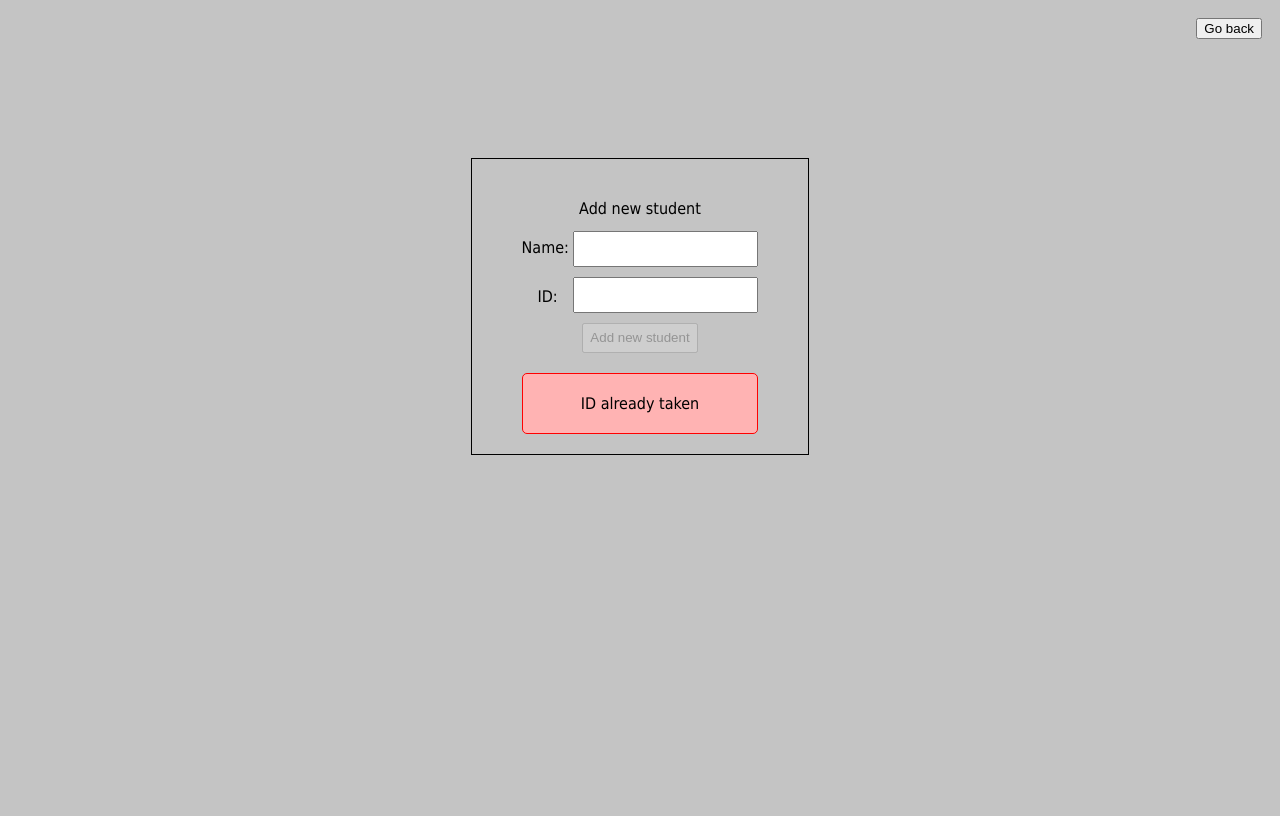
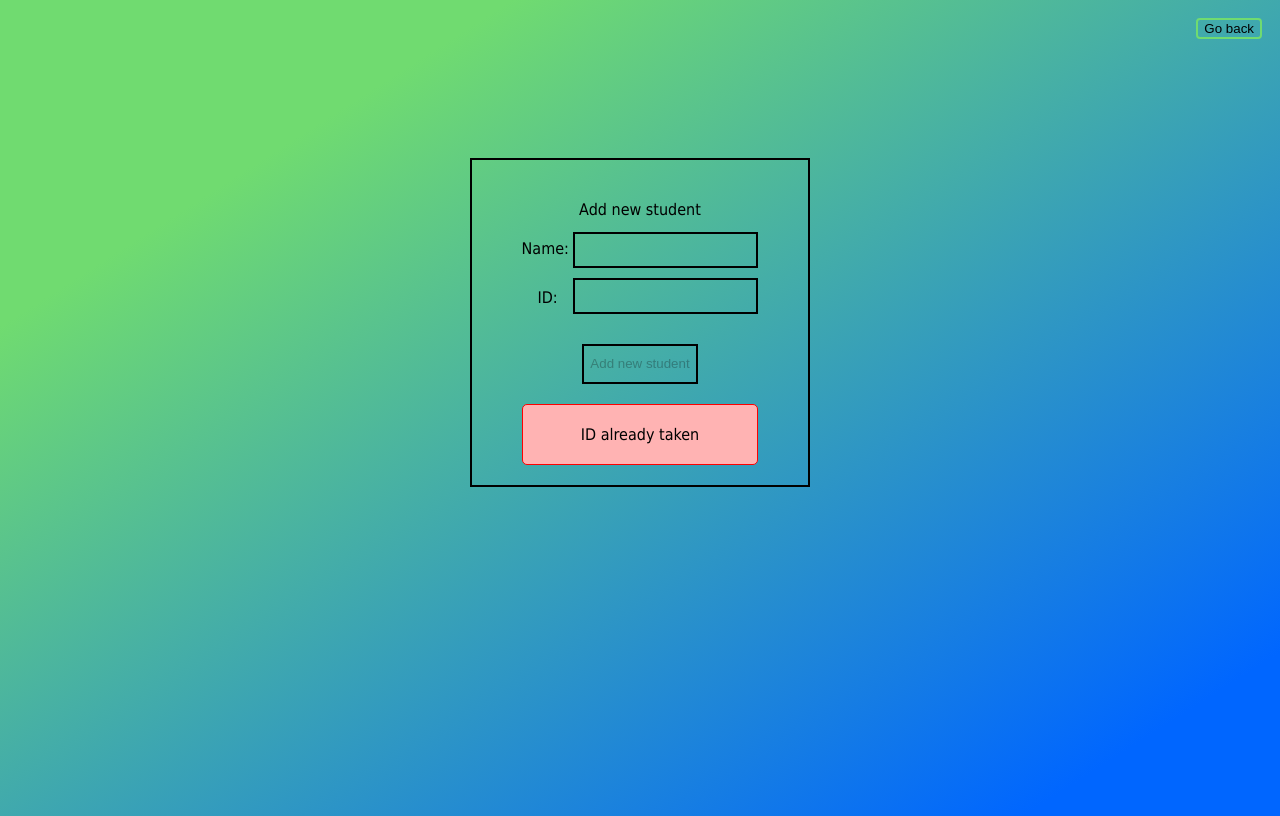
Before and after one commit to JPeace-Studios/Scanner, a PHP site: page /addingstudent.php in a window 1280 px wide. Before the commit the page ends 455 px from the top, so only its background shows below. Run offline with PHP 8.4, Linux system fonts and the light colour scheme; a user stored in the database is signed in.

Commit message:
Style and look update
Dodano:
- w style.css - niesamowite efekty wizualne
- w innych - nowe id i klasy do pliku css; efekty wizualne w javascript

```diff
--- a/addingstudent.php
+++ b/addingstudent.php
@@ -26,7 +26,7 @@ if (!isset($_SESSION['logged']))
       <input id="nameInput" class="normalInput" name="name" oninput="lockButton()"><br>
       <label>ID:</label>
       <input type="number" id="idInput" class="normalInput" name="id" oninput="lockButton()"><br>
-      <input id="submitStudent" type="submit" class="normalInput" value="Add new student">
+      <input id="submitButton" type="submit" value="Add new student">
       <?php
       if(isset($_SESSION['idTaken']))
       {
@@ -43,11 +43,13 @@ if (!isset($_SESSION['logged']))
     var idValue = document.forms["loginBox"]["idInput"].value;
     if (nameValue == null || nameValue == "" || idValue == null || idValue == "")
     {
-      document.getElementById("submitStudent").disabled = true;
+      document.getElementById("submitButton").disabled = true;
+      document.getElementById("submitButton").style.cursor = 'not-allowed';
     }
     else
     {
-      document.getElementById("submitStudent").disabled = false;
+      document.getElementById("submitButton").disabled = false;
+      document.getElementById("submitButton").style.cursor = 'pointer';
     }
   }
   lockButton();
--- a/adminpanel.php
+++ b/adminpanel.php
@@ -21,8 +21,8 @@ if (!isset($_SESSION['logged']))
   </div>
   <div id="loginWrapper">
     Admin Panel
-    <button onclick="location.replace('addingstudent.php')">Add new student</button>
-    <button onclick="location.replace('addinglesson.php')">Add new lesson</button>
+    <button id="panelButton" onclick="location.replace('addingstudent.php')">Add new student</button>
+    <button id="panelButton" onclick="location.replace('addinglesson.php')">Add new lesson</button>
     <?php
     require_once "connect.php";
 
@@ -38,7 +38,7 @@ if (!isset($_SESSION['logged']))
       if ($result = @$connect-> query($sql))
       {
         echo "<style> td {padding: 10px; } </style>";
-        echo '<table style="text-align: center;">';
+        echo "<table class='nicelook'>";
         echo "<tr><td>No.</td><td>ID</td><td>Name</td></tr>";
         while($row = $result-> fetch_assoc())
         {
--- a/index.php
+++ b/index.php
@@ -80,15 +80,21 @@ if (document.cookie.match(/^(.*;)?\s*scanned\s*=\s*[^;]+(.*)?$/))
 {
   if (getCookieValue('scanned') != 0)
   {
+    document.body.style.backgroundImage = "linear-gradient(to bottom right, #4ddbff 20%, #20ff35 90%)";
     document.body.style.backgroundColor = "#20ff35";
     document.getElementById("please").innerHTML = getCookieValue('scanned').replace("%20", " ");
     setTimeout(function(){document.getElementById("please").innerHTML = "Put your card"}, 2000);
+    setTimeout(function(){document.body.style.backgroundImage = "linear-gradient(to bottom right, #70db70 20%, #0066ff 90%)"}, 2000);
   }
   else
   {
+    document.body.style.backgroundImage = "linear-gradient(to bottom right, #4ddbff 20%, #ff2020 90%)";
     document.body.style.backgroundColor = "#ff2020";
+    document.getElementById("adminbutton").style.borderColor = "#ff2020"
     document.getElementById("please").innerHTML = "Card unrecognized";
     setTimeout(function(){document.getElementById("please").innerHTML = "Put your card"}, 2000);
+    setTimeout(function(){document.getElementById("adminbutton").style.borderColor = "#70db70"}, 1800);
+    setTimeout(function(){document.body.style.backgroundImage = "linear-gradient(to bottom right, #70db70 20%, #0066ff 90%)"}, 2000);
   }
   setTimeout(function(){document.body.style.backgroundColor = "#c4c4c4"; }, 2000);
   document.cookie = "scanned=; expires=Thu, 01 Jan 1970 00:00:00 UTC;";
--- a/style.css
+++ b/style.css
@@ -1,6 +1,10 @@
 body {
-  background-color: #c4c4c4;
+  height: 100vh;
+  background-color: #999; /* if you do not use gradient in browser */
+  background-image: linear-gradient(to bottom right, #70db70 20%, #0066ff 90%);
+  background-repeat: no-repeat;
   font-family: Tahoma, Geneva, sans-serif;
+  cursor: default;
 }
 
 #buttonWrapper {
@@ -11,24 +15,35 @@ body {
 #adminbutton {
   margin: 10px 10px 0 0;
   float: right;
+  background: none;
+  border: 2px solid #70db70;
+  border-radius: 4px;
+  transition-duration: 0.6s;
+}
+
+#adminbutton:hover {
+  background: #70db70;
+  cursor: pointer;
+  box-shadow: 0 12px 16px 0 rgba(0,0,0,0.24), 0 17px 50px 0 rgba(0,0,0,0.19);
 }
 
 #please {
-  margin-top: 7rem;
+  margin-top: 8%;
   text-align: center;
-  font-size: 100px;
+  font-size: 600%;
 }
 
 #cardlogo {
   width: auto;
-  height: 200px;
+  height: 50%;
   display: block;
-  margin-top: 3rem;
+  margin-top: 2%;
   margin-left: auto;
   margin-right: auto;
 }
 
 /* adminlogin */
+/*and other buttons and textfields*/
 
 #loginWrapper {
   margin-top: 100px;
@@ -39,19 +54,33 @@ body {
 #loginBox {
   padding: 40px 50px 20px 50px;
   text-align: center;
-  border: 1px solid black;
+  border: 2px solid black;
 }
 
 .normalInput {
   height: 30px;
   width: auto;
+  border: 2px solid black;
+  background: none;
   margin-top: 10px;
+}
+
+.normalInput:focus {
+  background: white;
 }
 
 #submitButton {
   height: 40px;
-  width: 100px;
+  width: auto;
+  background: none;
+  border: 2px solid black;
   margin-top: 30px;
+}
+
+#submitButton:hover {
+  background: #70db70;
+  border: 2px solid #70db70;
+  box-shadow: 0 12px 16px 0 rgba(0,0,0,0.24), 0 17px 50px 0 rgba(0,0,0,0.19);
 }
 
 label {
@@ -65,6 +94,29 @@ label {
 
 
 /* admin panel */
+
+.nicelook
+{
+  margin-top: 15px;
+  border: 2px solid black;
+  text-align: center;
+  width: 450px;
+}
+
+#panelButton {
+  height: 30px;
+  width: auto;
+  background: none;
+  border: 2px solid black;
+  margin-top: 10px;
+}
+
+#panelButton:hover {
+  background: #70db70;
+  border: 2px solid #70db70;
+  cursor: pointer;
+  box-shadow: 0 12px 16px 0 rgba(0,0,0,0.24), 0 17px 50px 0 rgba(0,0,0,0.19);
+}
 
 .actionStudent
 {
```
Also changed, not shown: adminlogin.php (+8 -0 lines).
